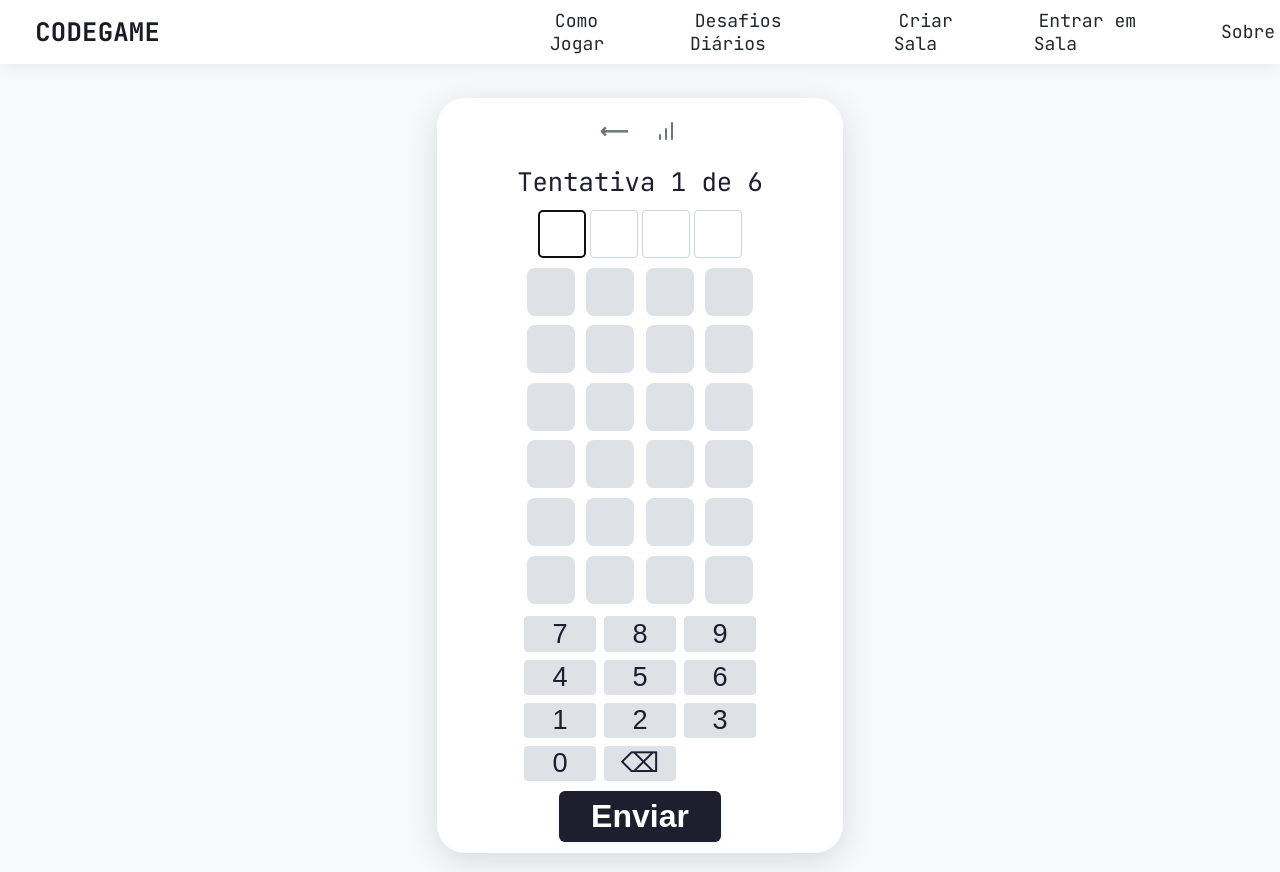
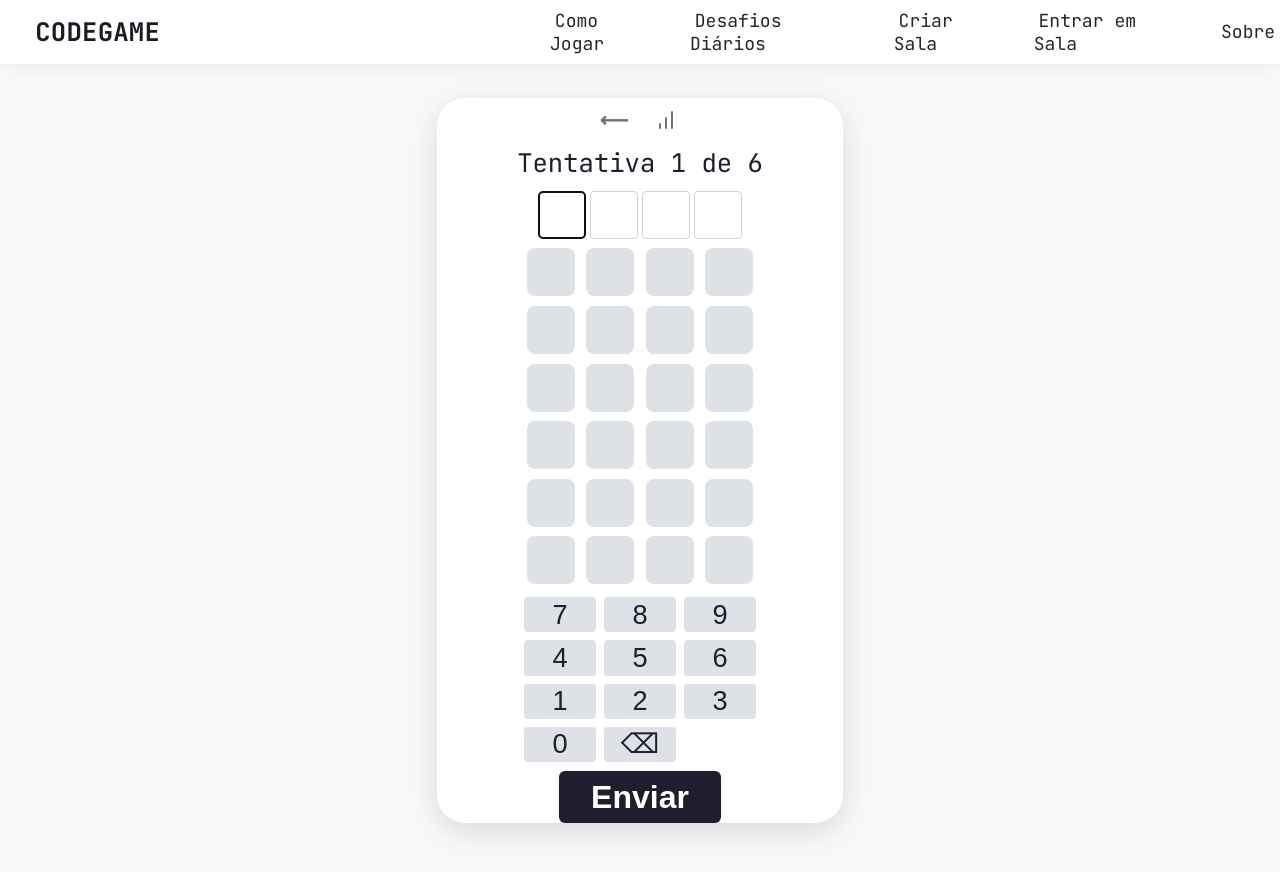
Before and after one commit to Luizcarlosmaia/CodeGame, a React (Vite) app: page /casual in a window 1280 px wide. Built offline with nearby package versions, Linux system fonts and the light colour scheme.

Commit message:
fix: escurece fundo dos cards principais do jogo customizado

```diff
--- a/src/components/CustomRoom/CustomRoomEntry.styles.ts
+++ b/src/components/CustomRoom/CustomRoomEntry.styles.ts
@@ -178,10 +178,10 @@ export const EntryPermanentBtn = styled.button`
 export const EntryContainer = styled.div`
   width: 100%;
   max-width: 900px;
-  margin-top: 4.5rem;
+  margin-top: 2.5rem;
   margin-left: 0;
   margin-right: 0;
-  padding: 1rem 2rem;
+
   background: ${({ theme }) => theme.colors.white};
   border-radius: 18px;
   box-shadow: 0 4px 24px rgba(0, 0, 0, 0.1);
--- a/src/components/CustomRoom/CustomRoomEntry.tsx
+++ b/src/components/CustomRoom/CustomRoomEntry.tsx
@@ -205,7 +205,7 @@ const CustomRoomEntry: React.FC<Props & { creating?: boolean }> = ({
         </EntryFormCol>
         <EntryListCol>
           <Section>
-            <Label>Salas que já sou membro</Label>
+            <Label>Salas que já sou membro:</Label>
             {loadingPermanent && <div>Carregando...</div>}
             {!loadingPermanent && permanentRooms.length === 0 && (
               <div>Nenhuma sala permanente disponível.</div>
--- a/src/components/CustomRoom/CustomRoomGame.styles.ts
+++ b/src/components/CustomRoom/CustomRoomGame.styles.ts
@@ -235,11 +235,11 @@ export const Card = styled.div`
   box-shadow: 0 2px 12px rgba(25, 118, 210, 0.08);
   padding: 1rem;
   width: 100%;
-  min-height: 900px;
+  min-height: 500px;
+  max-height: 2500px;
   display: flex;
   flex-direction: column;
   align-items: center;
-
   max-width: 1100px;
   margin: 10px 0 10px 0;
   @media (max-width: 899px) {
--- a/src/components/HelpHowTo.styled.ts
+++ b/src/components/HelpHowTo.styled.ts
@@ -8,7 +8,7 @@ export const HowToWrapper = styled.div`
   align-items: center;
   padding: 4.5rem 0 0 0;
   @media (max-width: 900px) {
-    min-height: 90vh;
+    min-height: 100vh;
   }
 `;
 
@@ -16,7 +16,7 @@ export const HowToTitle = styled.h1`
   font-size: 3rem;
   font-weight: 800;
   color: #181c24;
-  margin-bottom: 2.5rem;
+  margin-bottom: 0.5rem;
   text-align: center;
   @media (max-width: 900px) {
     font-size: 1.5rem;
--- a/src/styles/AppStyles.ts
+++ b/src/styles/AppStyles.ts
@@ -139,7 +139,7 @@ export const Content = styled.div`
   overflow-y: auto;
   border-radius: 12px;
   box-shadow: 0 4px 12px rgba(0, 0, 0, 0.1);
-  padding: 1rem 5rem;
+  padding: 0 3rem 2rem 3rem;
   display: flex;
   flex-direction: column;
   gap: 0.25rem;
@@ -149,7 +149,7 @@ export const Content = styled.div`
     max-width: 900px;
     border-radius: 28px;
     box-shadow: 0 8px 32px rgba(0, 0, 0, 0.13);
-    padding: 0.7rem 5rem;
+    padding: 0 5rem;
     gap: 0.6rem;
   }
 `;
@@ -157,7 +157,6 @@ export const Controls = styled.div`
   display: flex;
   flex-direction: column;
   align-items: center;
-  gap: 0.5rem;
 `;
 export const InputArea = styled.div<{ shake?: boolean }>`
   display: flex;
```
